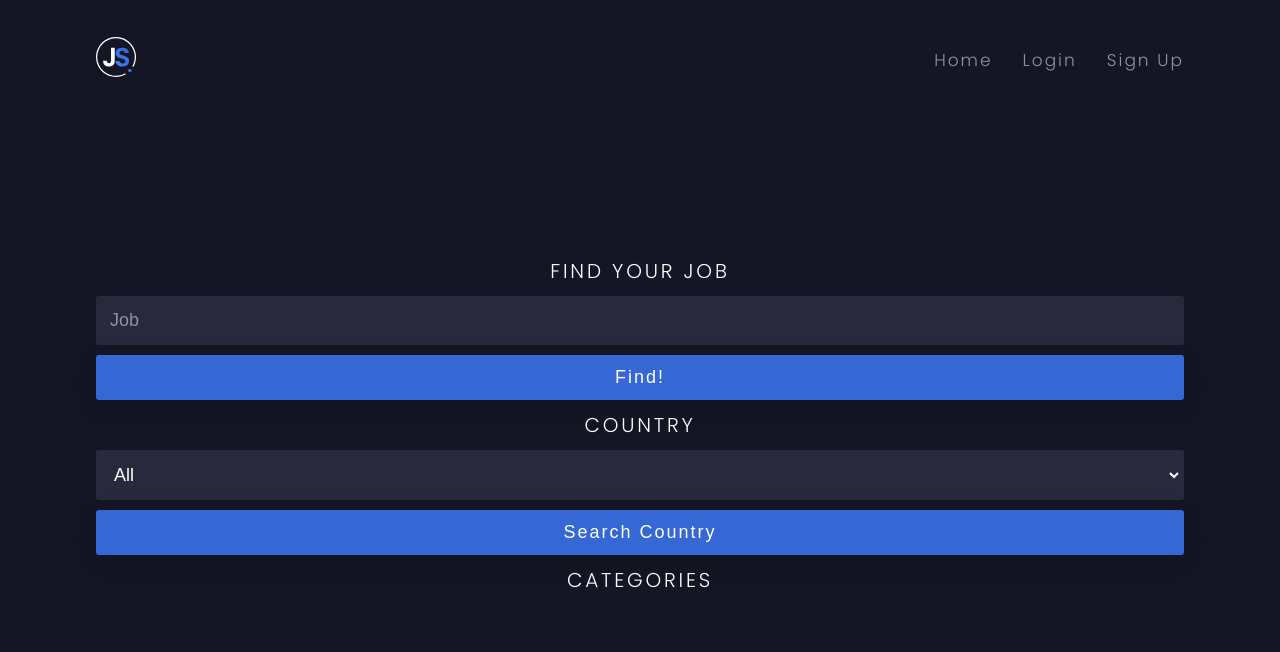
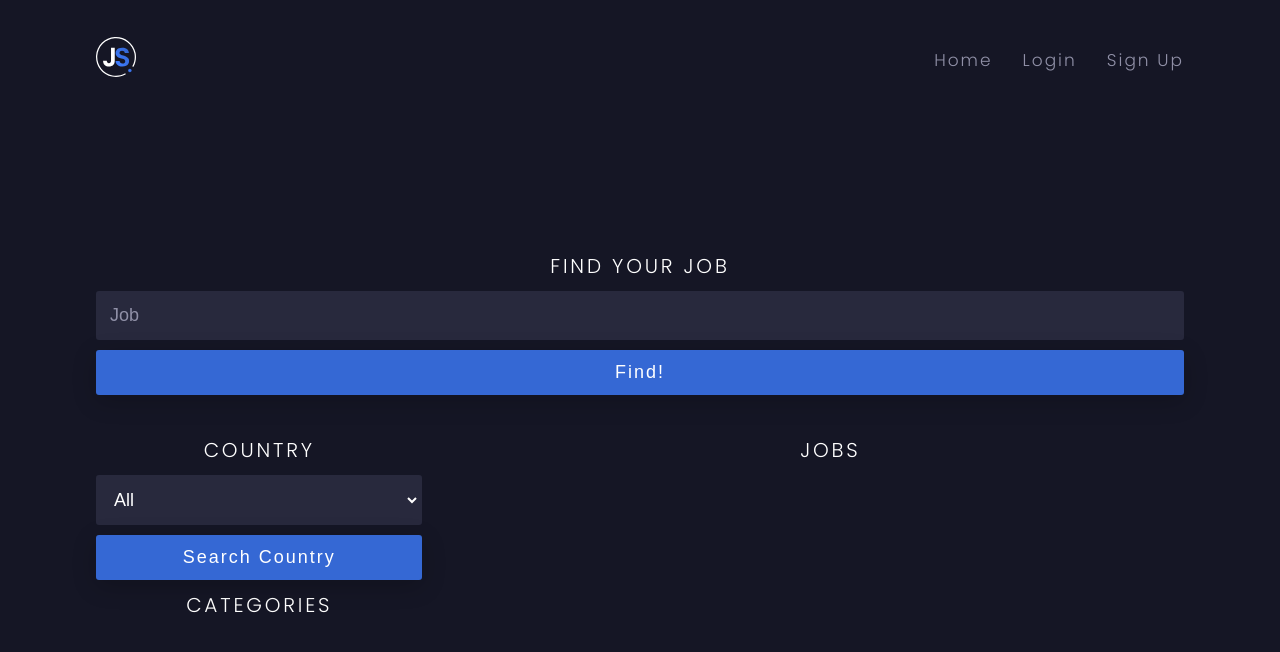
Before and after one commit to JorgeAVargasC/tzuzulcodebootcamp-frontend-react-project, a React (Create React App) app: page /jobs in a window 1280 px wide. Shown: the top 652 px of the page. Built offline with nearby package versions, Linux system fonts and the light colour scheme.

Commit message:
Grid distributions in Jobs page

```diff
--- a/package.json
+++ b/package.json
@@ -15,6 +15,7 @@
     "react-router-dom": "^6.3.0",
     "react-scripts": "5.0.1",
     "sweetalert2": "^11.4.15",
+    "sweetalert2-react-content": "^5.0.0",
     "web-vitals": "^2.1.4"
   },
   "scripts": {
--- a/src/index.css
+++ b/src/index.css
@@ -323,6 +323,13 @@ select {
 	text-transform: capitalize;
 }
 
+/* Jobs */
+
+.jobs-grid-container{
+	display: flex;
+	flex-direction: column;
+}
+
 /* Categories checkboxes */
 
 .categories-checkboxes {
@@ -502,11 +509,11 @@ nav {
 
 /* Create */
 
-.create-container .inp{
+.create-container .inp {
 	margin-bottom: 1rem;
 }
 
-.title-categories{
+.title-categories {
 	margin-bottom: 1rem;
 }
 
@@ -635,6 +642,7 @@ nav {
 }
 
 .title-find {
+	margin-top: 1rem;
 	margin-bottom: 1rem;
 }
 
@@ -691,7 +699,6 @@ nav {
 	flex-direction: column;
 }
 
-
 /* All Jobs */
 
 .job-container {
@@ -700,7 +707,7 @@ nav {
 	flex-direction: column;
 	justify-content: center;
 	align-items: center;
-	margin-top: 5rem;
+	margin-bottom: 3rem;
 	background-color: var(--dark-3);
 	border-radius: 0.5rem;
 	padding: 2rem 1rem 1rem 1rem;
@@ -870,23 +877,22 @@ nav {
 
 	.blue-tag {
 		margin: 0;
-
 	}
 
-	.navlinks .links svg{
+	.navlinks .links svg {
 		display: none;
 	}
 
-	.navlinks .blue-tag{
+	.navlinks .blue-tag {
 		margin-left: 3rem;
 		margin-right: 3rem;
 	}
 
-	.navlinks .btn-logout{
+	.navlinks .btn-logout {
 		min-width: fit-content;
 	}
 
-	.navlinks .btn-logout span{
+	.navlinks .btn-logout span {
 		min-width: fit-content;
 		padding: 0.7rem 3rem;
 	}
@@ -922,4 +928,18 @@ nav {
 		justify-content: center;
 		align-items: center;
 	}
+
+	/* Jobs */
+
+	.jobs-grid-container {
+		width: 100%;
+		display: grid;
+		justify-content: space-between;
+		row-gap: 3rem;
+		grid-template-columns: 30% 65%;
+	}
+
+	.jobs-grid-container .item-container:first-of-type {
+		grid-column: span 2;
+	}
 }
--- a/src/pages/Jobs.jsx
+++ b/src/pages/Jobs.jsx
@@ -28,7 +28,6 @@ export default function Jobs() {
 		const token = localStorage.getItem("token");
 		getWithToken("/api/jobs", { token })
 			.then(({ data }) => {
-
 				setJobs(data);
 
 				data.map((job) => {
@@ -59,8 +58,6 @@ export default function Jobs() {
 	useEffect(() => {
 		alljobs();
 	}, []);
-
-
 
 	const addCategory = (category) => {
 		if (!selectedCategory.includes(category)) {
@@ -158,12 +155,16 @@ export default function Jobs() {
 			)}
 
 			<div className="container">
+				<div className="jobs-grid-container">
+					<div className="item-container">
 						<h4 className="title-find">Find your job</h4>
 						<input className="inp find-job" type="text" placeholder="Job" />
 						<button className="btn" onClick={() => byCategory()} type="button">
 							<span>Find!</span>
 						</button>
+					</div>
 
+					<div className="item-container">
 						<h4 className="title-country">Country</h4>
 						<select className="inp select-country" ref={selectedCountryRef}>
 							<option value="all">All</option>
@@ -192,7 +193,10 @@ export default function Jobs() {
 								);
 							})}
 						</div>
+					</div>
 
+					<div className="item-container">
+						<h4 className="title-find">Jobs</h4>
 						{jobs.map((job) => {
 							return (
 								// console.clear(),
@@ -222,6 +226,8 @@ export default function Jobs() {
 							);
 						})}
 					</div>
+				</div>
+			</div>
 		</>
 	);
 }
--- a/src/pages/Login.jsx
+++ b/src/pages/Login.jsx
@@ -6,9 +6,15 @@ import { NavLink } from "react-router-dom";
 import Navbar from "../components/Navbar";
 import Logo from "../assets/svg/logo.svg";
 import Swal from "sweetalert2";
+import withReactContent from 'sweetalert2-react-content'
 
 export default function Login() {
+
+	const MySwal = withReactContent(Swal)
+
 	const { setAuth } = useContext(authContext);
+
+
 
 	const navigate = useNavigate();
 
@@ -33,7 +39,7 @@ export default function Login() {
 				logged: true,
 			});
 			navigate("/", { replace: true });
-			Swal.fire({
+			MySwal.fire({
 				icon: "success",
 				title: "Login Success",
 				text: "Welcome back!",
```
Also changed, not shown: 1 other file (tests, documents, lock files or other folders). Lines whose indentation alone changed are shown as unchanged.
